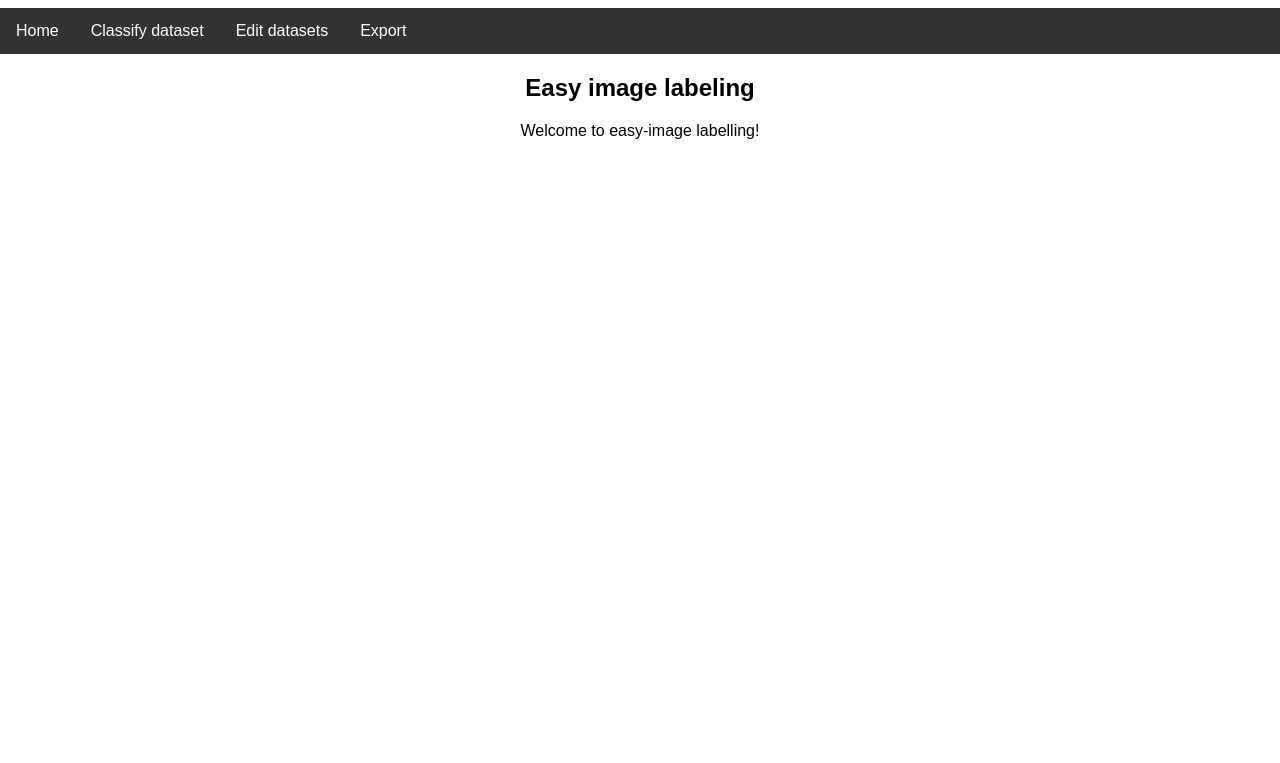
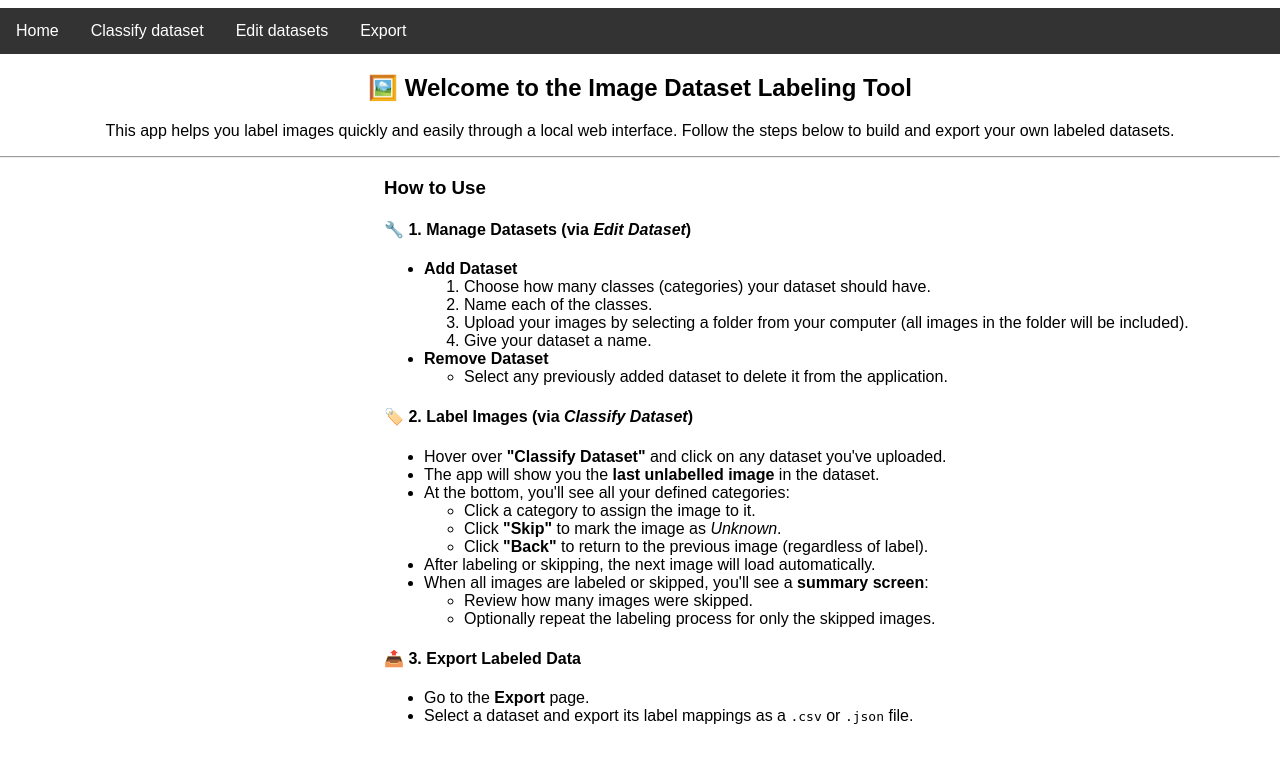
Before and after one commit to NiklasMueller2001/easy-image-labeling, a Flask app: page / in a window 1280 px wide. Shown: the top 763 px of the page. Run offline with Flask 3, Linux system fonts and the light colour scheme; parts of the project's set-up code (start-up, migrations or seed data) failed here and were passed over.

Commit message:
update index page

```diff
--- a/easy_image_labeling/templates/index.html
+++ b/easy_image_labeling/templates/index.html
@@ -1,9 +1,59 @@
 {% extends "base.html" %}
 
 {% block header %}
-<h1>Easy image labeling</h1>
+<h1>🖼️ Welcome to the Image Dataset Labeling Tool</h1>
 {% endblock %}
 
 {% block content %}
-<p>Welcome to easy-image labelling!</p>
+<p>This app helps you label images quickly and easily through a local web interface. Follow the steps below to build and export your own labeled datasets.</p>
+<div class="container mt-4" style="text-align: left; margin-left: 30%">
+  <hr style="margin-left: -45%;">
+
+  <h3>How to Use</h3>
+
+  <h4>🔧 1. Manage Datasets (via <em>Edit Dataset</em>)</h4>
+  <ul>
+    <li>
+      <strong>Add Dataset</strong>
+      <ol>
+        <li>Choose how many classes (categories) your dataset should have.</li>
+        <li>Name each of the classes.</li>
+        <li>Upload your images by selecting a folder from your computer (all images in the folder will be included).</li>
+        <li>Give your dataset a name.</li>
+      </ol>
+    </li>
+    <li>
+      <strong>Remove Dataset</strong>
+      <ul>
+        <li>Select any previously added dataset to delete it from the application.</li>
+      </ul>
+    </li>
+  </ul>
+
+  <h4>🏷️ 2. Label Images (via <em>Classify Dataset</em>)</h4>
+  <ul>
+    <li>Hover over <strong>"Classify Dataset"</strong> and click on any dataset you've uploaded.</li>
+    <li>The app will show you the <strong>last unlabelled image</strong> in the dataset.</li>
+    <li>At the bottom, you'll see all your defined categories:
+      <ul>
+        <li>Click a category to assign the image to it.</li>
+        <li>Click <strong>"Skip"</strong> to mark the image as <em>Unknown</em>.</li>
+        <li>Click <strong>"Back"</strong> to return to the previous image (regardless of label).</li>
+      </ul>
+    </li>
+    <li>After labeling or skipping, the next image will load automatically.</li>
+    <li>When all images are labeled or skipped, you'll see a <strong>summary screen</strong>:
+      <ul>
+        <li>Review how many images were skipped.</li>
+        <li>Optionally repeat the labeling process for only the skipped images.</li>
+      </ul>
+    </li>
+  </ul>
+
+  <h4>📤 3. Export Labeled Data</h4>
+  <ul>
+    <li>Go to the <strong>Export</strong> page.</li>
+    <li>Select a dataset and export its label mappings as a <code>.csv</code> or <code>.json</code> file.</li>
+  </ul>
+</div>
 {% endblock %}
```
